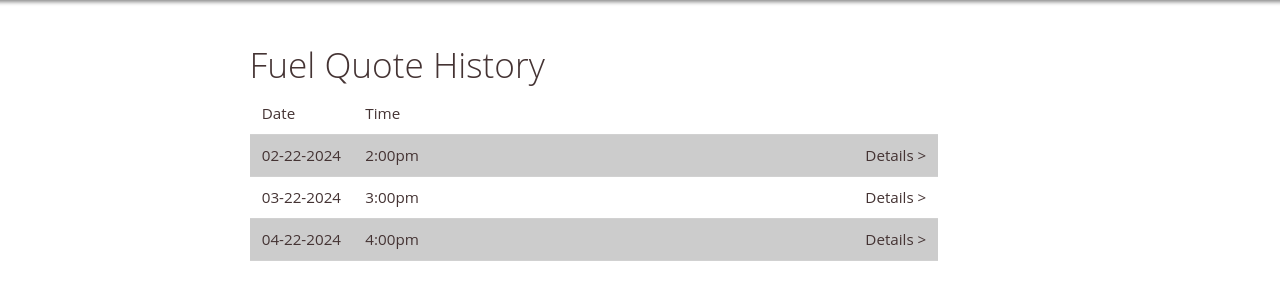
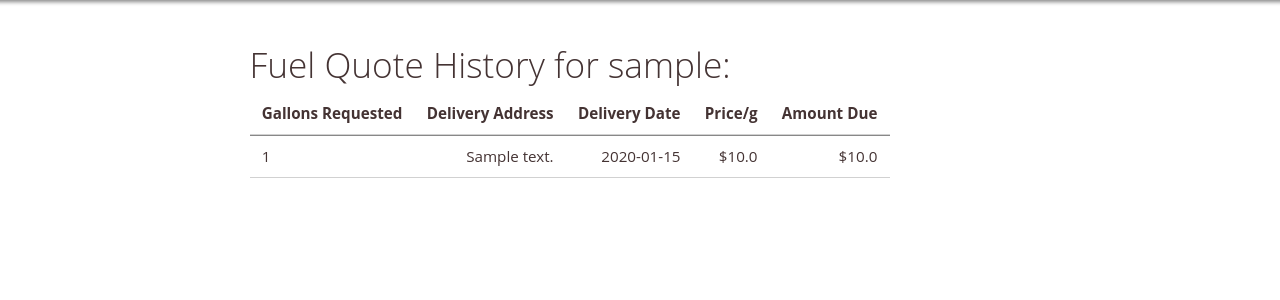
Before and after one commit to Group50GasStation/GasStationFrontend, a Flask app: page /quote_history in a window 1280 px wide. Shown: the part 53-353 px from the top of the page. Run offline with Flask 3, Linux system fonts and the light colour scheme; a user stored in the database is signed in; tables that the repository leaves empty hold one stand-in row (values such as "Sample post").

Commit message:
Display prior quotes in a table on quote history page

```diff
--- a/backend/fuelquote.py
+++ b/backend/fuelquote.py
@@ -86,5 +86,5 @@ def get_fuel_price(in_texas, has_history, gallons_requested):
 @fuelquote.route('/quote_history')
 @login_required
 def quote_history():
-    # TODO: (assign 5) This will need to populate history from db
-    return render_template('quote_history.html')
+    quotes = Quote.query.filter_by(user_id=current_user.id)
+    return render_template('quote_history.html', quotes = quotes)
--- a/templates/quote_history.html
+++ b/templates/quote_history.html
@@ -15,28 +15,28 @@
     </ul>
 </nav>
 <body>
-    <h1>Fuel Quote History</h1>
-    <table border="0">
+<h1>Fuel Quote History for {{ current_user.username }}:</h1>
+<table>
+    <thead>
         <tr>
-            <td>Date</td>
-            <td width="500" style="text-align: left;">Time</td>
-            <td></td>
-            </tr>
-            <tr>
-            <td bgcolor="#CCCCCC">02-22-2024</td>
-            <td width="500" style="text-align: left; " bgcolor="#CCCCCC">2:00pm</td>
-            <td bgcolor="#CCCCCC">Details ></td>
-            </tr>
-            <tr>
-            <td>03-22-2024</td>
-            <td width="500" style="text-align: left;">3:00pm</td>
-            <td>Details ></td>
-            </tr>
-            <tr>
-            <td bgcolor="#CCCCCC">04-22-2024</td>
-            <td width="500" style="text-align: left; " bgcolor="#CCCCCC">4:00pm</td>
-            <td bgcolor="#CCCCCC">Details ></td>
-            </tr>
-    </table>
+            <th>Gallons Requested</th>
+            <th>Delivery Address</th>
+            <th>Delivery Date</th>
+            <th>Price/g</th>
+            <th>Amount Due</th>
+        </tr>
+    </thead>
+    <tbody>
+    {% for item in quotes %}
+    <tr>
+        <td>{{ item.gallons_requested }}</td>
+        <td>{{ item.delivery_address }}</td>
+        <td>{{ item.date }}</td>
+        <td>${{ item.suggested_price }}</td>
+        <td>${{ item.amount_due }}</td>
+    </tr>
+    {% endfor %}
+    </tbody>
+</table>
 </body>
 </html>
```
